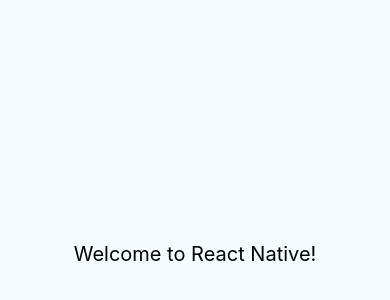
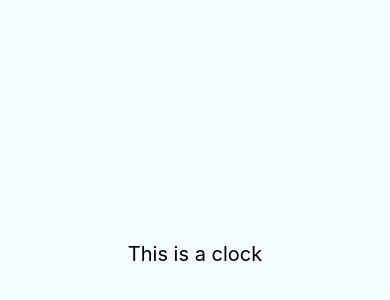
Before and after one commit to logicmelody/DLReactNative, a React Native app: screen / in a window 390 px wide. Shown: the part 168-468 px from the top of the page. Built offline with nearby package versions, Linux system fonts and the light colour scheme.

Commit message:
Refactor the file structure

```diff
--- a/App.js
+++ b/App.js
@@ -1,41 +1,3 @@
-/**
- * Sample React Native App
- * https://github.com/facebook/react-native
- *
- * @format
- * @flow
- */
-
-import React, { Component } from 'react';
-import { StyleSheet, Text, View } from 'react-native';
-
-class App extends Component {
-	render() {
-		return (
-			<View style={styles.container}>
-				<Text style={styles.welcome}>Welcome to React Native!</Text>
-			</View>
-		);
-	}
-}
+import App from './app/app';
 
 export default App;
-
-const styles = StyleSheet.create({
-	container: {
-		flex: 1,
-		justifyContent: 'center',
-		alignItems: 'center',
-		backgroundColor: '#F5FCFF',
-	},
-	welcome: {
-		fontSize: 20,
-		textAlign: 'center',
-		margin: 10,
-	},
-	instructions: {
-		textAlign: 'center',
-		color: '#333333',
-		marginBottom: 5,
-	},
-});
--- /dev/null
+++ b/app/app.js
@@ -0,0 +1,35 @@
+import React, { Component } from 'react';
+import { StyleSheet, Text, View } from 'react-native';
+
+import Clock from './components/clock';
+
+class App extends Component {
+	render() {
+		return (
+			<View style={styles.container}>
+				<Clock />
+			</View>
+		);
+	}
+}
+
+const styles = StyleSheet.create({
+	container: {
+		flex: 1,
+		justifyContent: 'center',
+		alignItems: 'center',
+		backgroundColor: '#F5FCFF',
+	},
+	welcome: {
+		fontSize: 20,
+		textAlign: 'center',
+		margin: 10,
+	},
+	instructions: {
+		textAlign: 'center',
+		color: '#333333',
+		marginBottom: 5,
+	},
+});
+
+export default App;
--- /dev/null
+++ b/app/components/clock/Clock.js
@@ -0,0 +1,14 @@
+import React, { Component } from 'react';
+import { Text, View } from 'react-native';
+
+import styles from './styles';
+
+class Clock extends Component {
+	render() {
+		return (
+			<Text style={styles.welcome}>This is a clock</Text>
+		);
+	}
+}
+
+export default Clock;
--- /dev/null
+++ b/app/components/clock/index.js
@@ -0,0 +1,3 @@
+import Clock from './Clock';
+
+export default Clock;
--- /dev/null
+++ b/app/components/clock/styles.js
@@ -0,0 +1,22 @@
+import { StyleSheet } from 'react-native';
+
+const styles = StyleSheet.create({
+	container: {
+		flex: 1,
+		justifyContent: 'center',
+		alignItems: 'center',
+		backgroundColor: '#F5FCFF',
+	},
+	welcome: {
+		fontSize: 20,
+		textAlign: 'center',
+		margin: 10,
+	},
+	instructions: {
+		textAlign: 'center',
+		color: '#333333',
+		marginBottom: 5,
+	},
+});
+
+export default styles;
--- a/index.js
+++ b/index.js
@@ -1,7 +1,7 @@
 /** @format */
 
-import {AppRegistry} from 'react-native';
+import { AppRegistry } from 'react-native';
 import App from './App';
-import {name as appName} from './app.json';
+import { name as appName } from './app.json';
 
 AppRegistry.registerComponent(appName, () => App);
```
